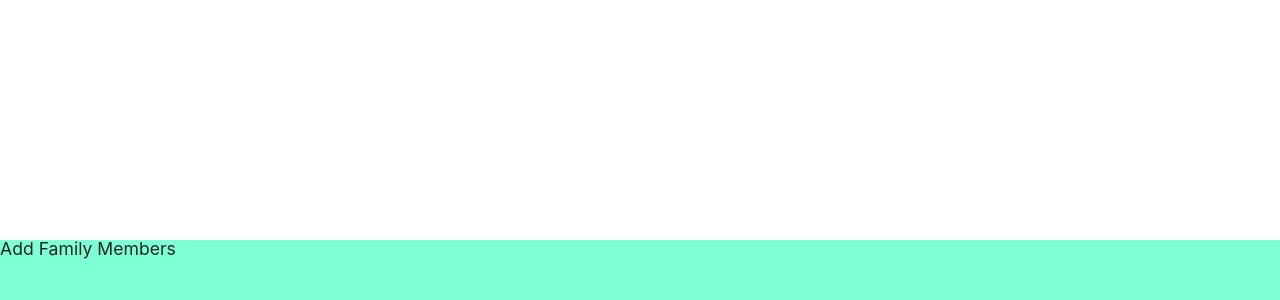
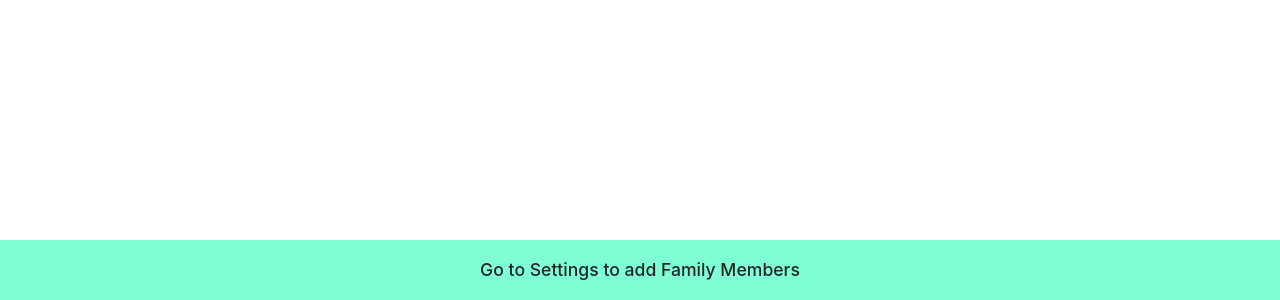
Before and after one commit to SFin12/kids-allowance, a React (Create React App) app: page /main in a window 1280 px wide. Shown: the part 500-800 px from the top of the page. Built offline with nearby package versions, Linux system fonts and the light colour scheme; no server answers; the HTML template or start-up script is replaced by a standard one; a web font is replaced by a local one.

Commit message:
updated footer so it doesn't appear in settings

```diff
--- a/src/Pages/AllowancePage/AddGoalPage.js
+++ b/src/Pages/AllowancePage/AddGoalPage.js
@@ -34,7 +34,10 @@ export default function AddGoalPage() {
     }
 
     return (
-        <div className="d-flex justify-content-center w-100 h-100 flex-column align-items-center">
+        <div
+            className="d-flex justify-content-center w-100 flex-column align-items-center"
+            style={{ height: "70vh" }}
+        >
             <h4 className="title">
                 {activeFamilyMember
                     ? `Set a goal for ${activeFamilyMember}`
--- a/src/Pages/ChoresPage/ChoresPage.js
+++ b/src/Pages/ChoresPage/ChoresPage.js
@@ -13,9 +13,9 @@ export default function ChoresPage() {
     }, [chores]);
 
     return (
-        <div>
-            <Container className="justify-content-start mt-5">
-                <Row xs={1} md={2} lg={3} xxl={4}>
+        <div className="w-100">
+            <Container className="justify-content-start mt-5 w-100">
+                <Row xs={1} md={2} lg={3} xxl={4} className={"w-100"}>
                     {Object.keys(chores).map((key, i) => (
                         <Col
                             key={i + key}
--- a/src/Pages/MainPage/MainPage.js
+++ b/src/Pages/MainPage/MainPage.js
@@ -1,5 +1,5 @@
 import React, { useEffect, useState } from "react";
-import { Routes, Route } from "react-router-dom";
+import { Routes, Route, useLocation } from "react-router-dom";
 import firebase from "firebase/compat/app";
 import Navigation from "../../components/Nav/Navigation";
 import { useNavigate } from "react-router-dom";
@@ -24,7 +24,9 @@ export default function MainPage(props) {
     const [isSignedIn, setIsSignedIn] = useState(false);
     const dispatch = useDispatch();
     const navigate = useNavigate();
-
+    const location = useLocation();
+    console.log(location.pathname);
+    // setup initial redux state from firebase
     useEffect(() => {
         // firebase listener that changes when user signs in or out
         const unregisterAuthObserver = firebase
@@ -90,7 +92,7 @@ export default function MainPage(props) {
                     <Route path="/allowance" element={<AllowancePage />} />
                     <Route path="/addGoal" element={<AddGoalPage />} />
                 </Routes>
-                <Footer />
+                {location.pathname !== "/main/settings" ? <Footer /> : null}
             </div>
         </div>
     );
--- a/src/components/Footer/Footer.jsx
+++ b/src/components/Footer/Footer.jsx
@@ -19,8 +19,8 @@ export default function Footer() {
     }
     return (
         <div className="footer">
-            {familyMembers
-                ? familyMembers.map((member, i) => {
+            {familyMembers ? (
+                familyMembers.map((member, i) => {
                     const bgModifier = i * 25;
                     let r = 127 - bgModifier;
                     let g = 255 - bgModifier;
@@ -45,7 +45,11 @@ export default function Footer() {
                         </div>
                     );
                 })
-                : "Add Family Members"}
+            ) : (
+                <h5 className="d-flex w-100 justify-content-center align-items-center">
+                    Go to Settings to add Family Members
+                </h5>
+            )}
         </div>
     );
 }
```
Lines whose indentation alone changed are shown as unchanged.
